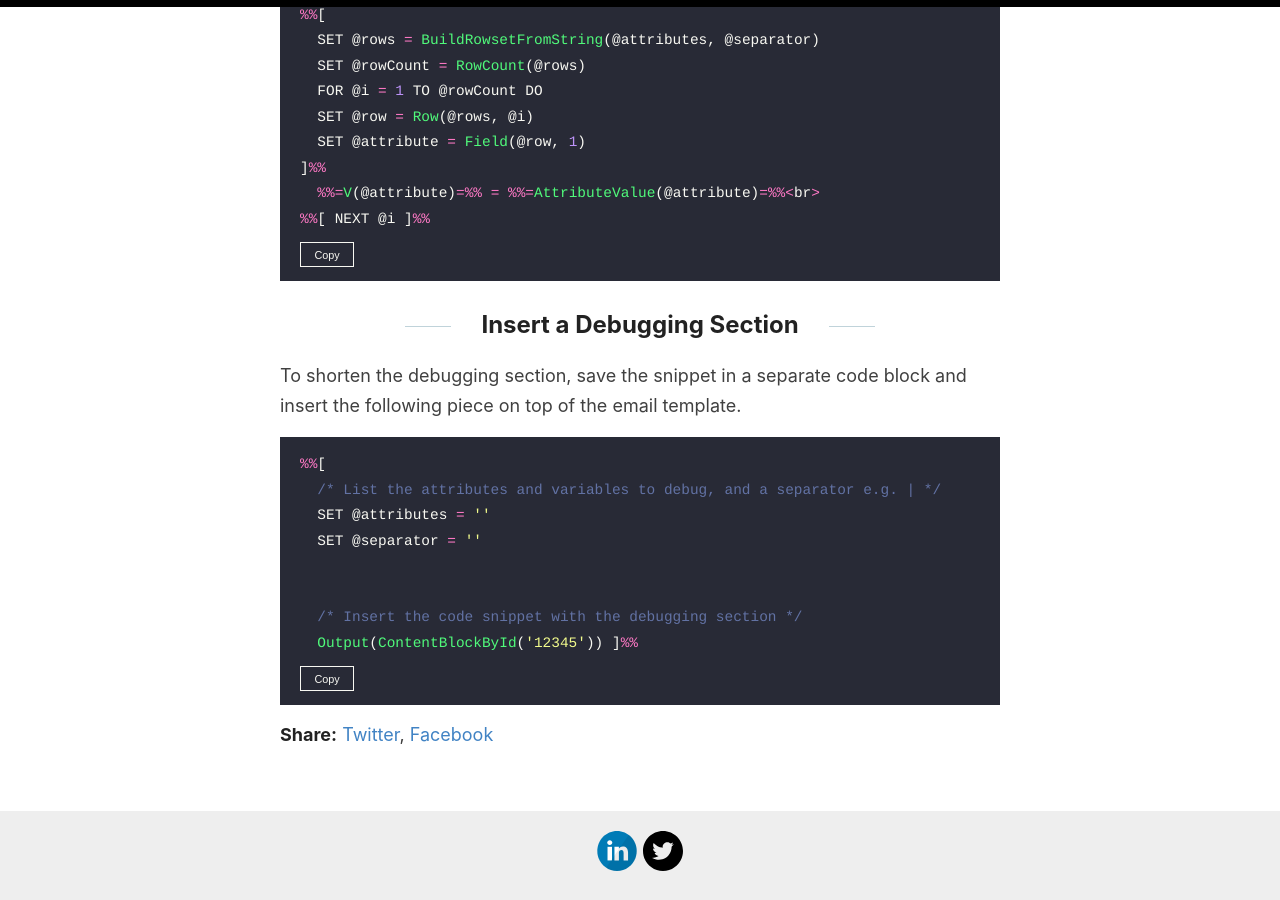
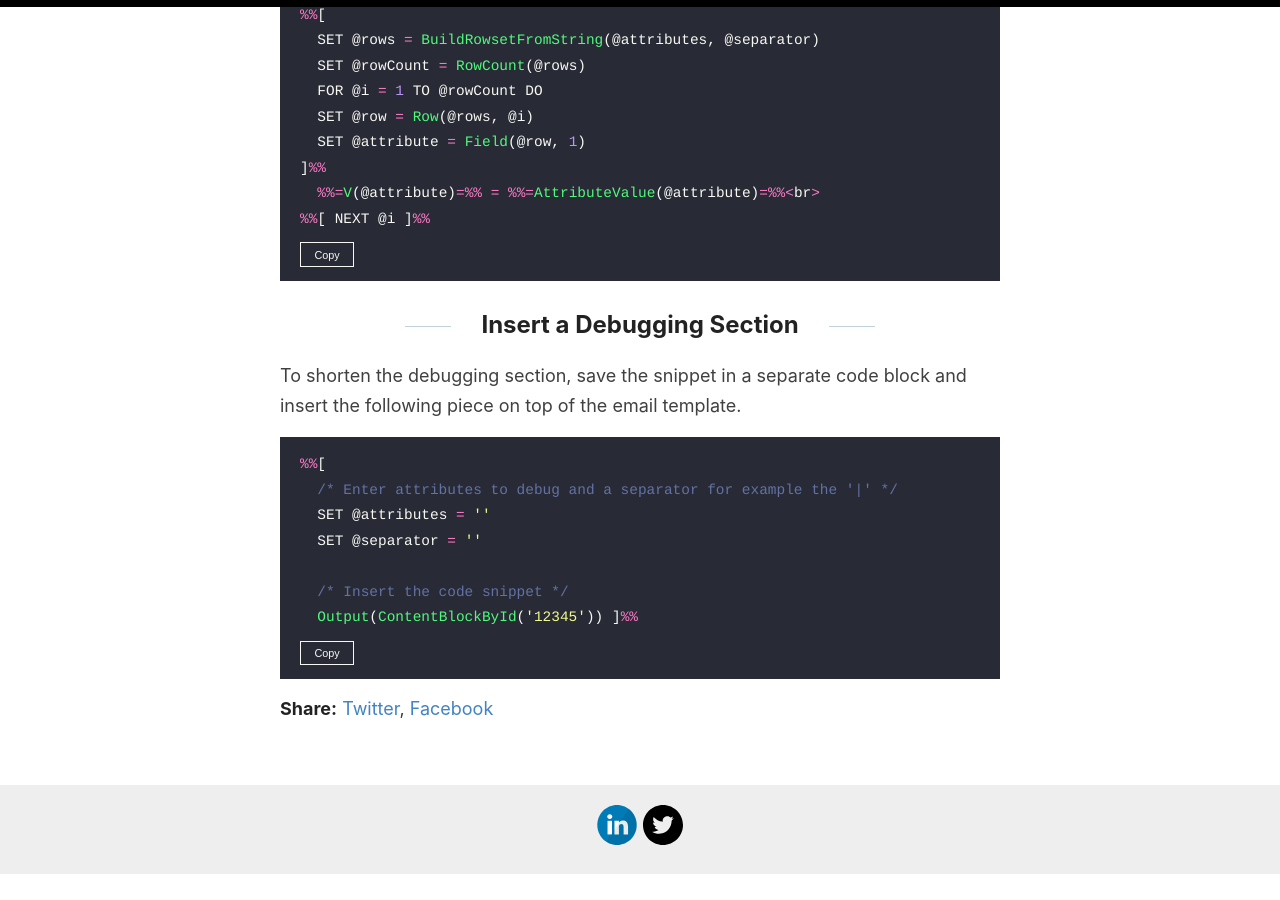
Before and after one commit to karolcholewa/blog, a Jekyll site: the page built from _posts/2023-06-01-debugging-section-for-dynamic-emails.md, in a window 1280 px wide and 900 px high, scrolled down 666 px. Built offline with Jekyll 4.4.1, drawn with Linux system fonts in a browser that asks for light colours; after the commit the page ends 1541 px from its top, so only the background shows below that.

Commit message:
posts updated

````diff
--- a/_posts/2023-06-01-debugging-section-for-dynamic-emails.md
+++ b/_posts/2023-06-01-debugging-section-for-dynamic-emails.md
@@ -26,11 +26,10 @@ To shorten the debugging section, save the snippet in a separate code block and
 
 ```javascript
 %%[
-  /* List the attributes and variables to debug, and a separator e.g. | */
+  /* Enter attributes to debug and a separator for example the '|' */
   SET @attributes = ''
   SET @separator = ''
 
-
-  /* Insert the code snippet with the debugging section */
+  /* Insert the code snippet */
   Output(ContentBlockById('12345')) ]%%
 ```
````
